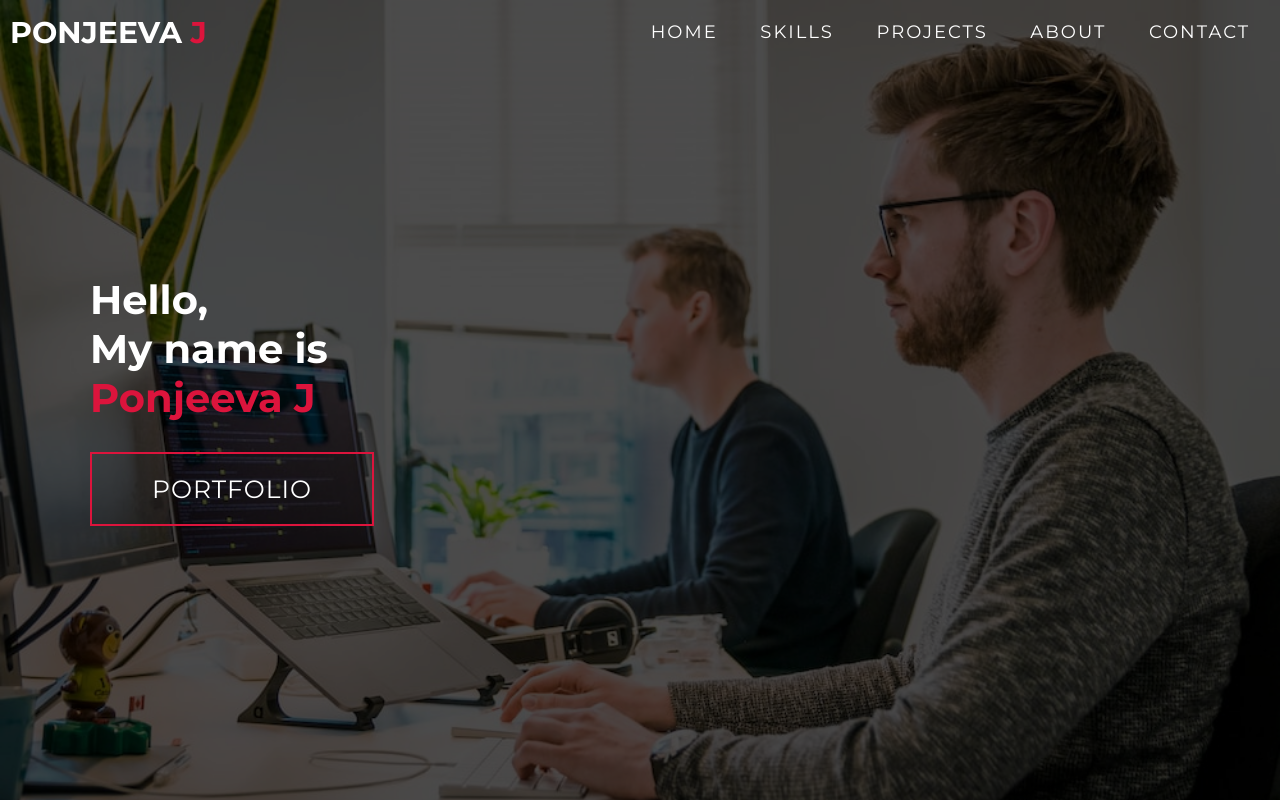
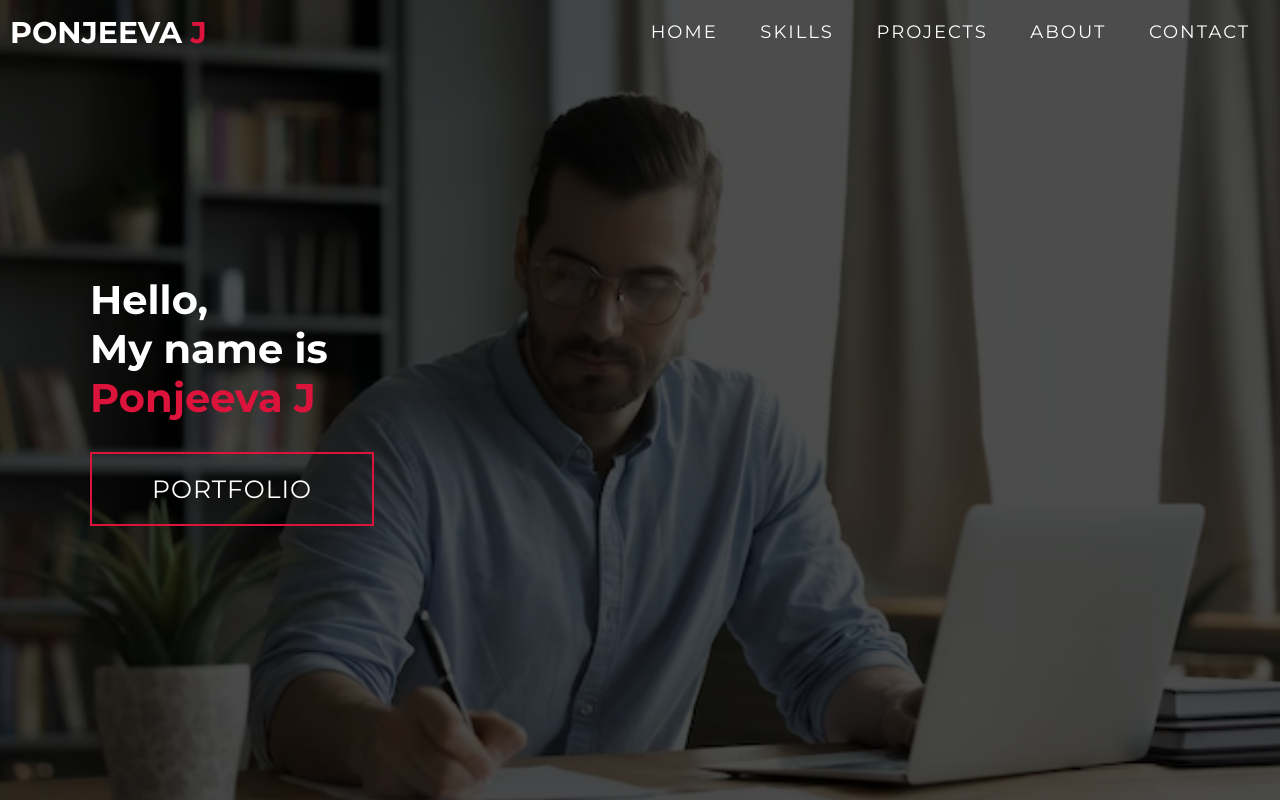
Before and after one commit to ponjeevaJ/ponjeevaport, a plain HTML site: page index.html in a window 1280 px wide. Shown: the top 800 px of the page. Drawn offline with Linux system fonts and the light colour scheme.

Commit message:
Update style.css

```diff
--- a/style.css
+++ b/style.css
@@ -198,7 +198,7 @@ p{
     /*end of header section*/
     /*hero section*/
 #hero{
-    background-image: url(photo-1551434678-e076c223a692.jpeg);
+    background-image: url(bg.avif);
     background-size: cover;
     background-position: top center;
     position: relative;
```
